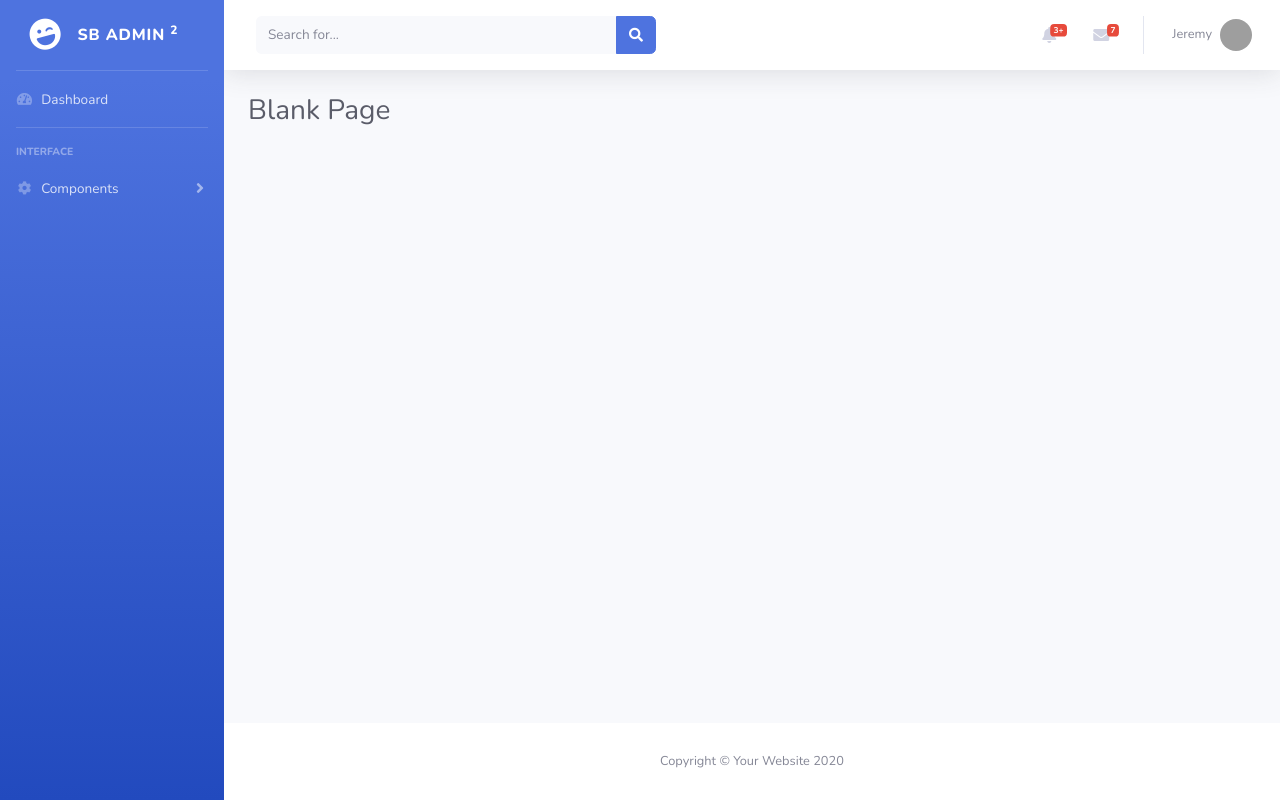
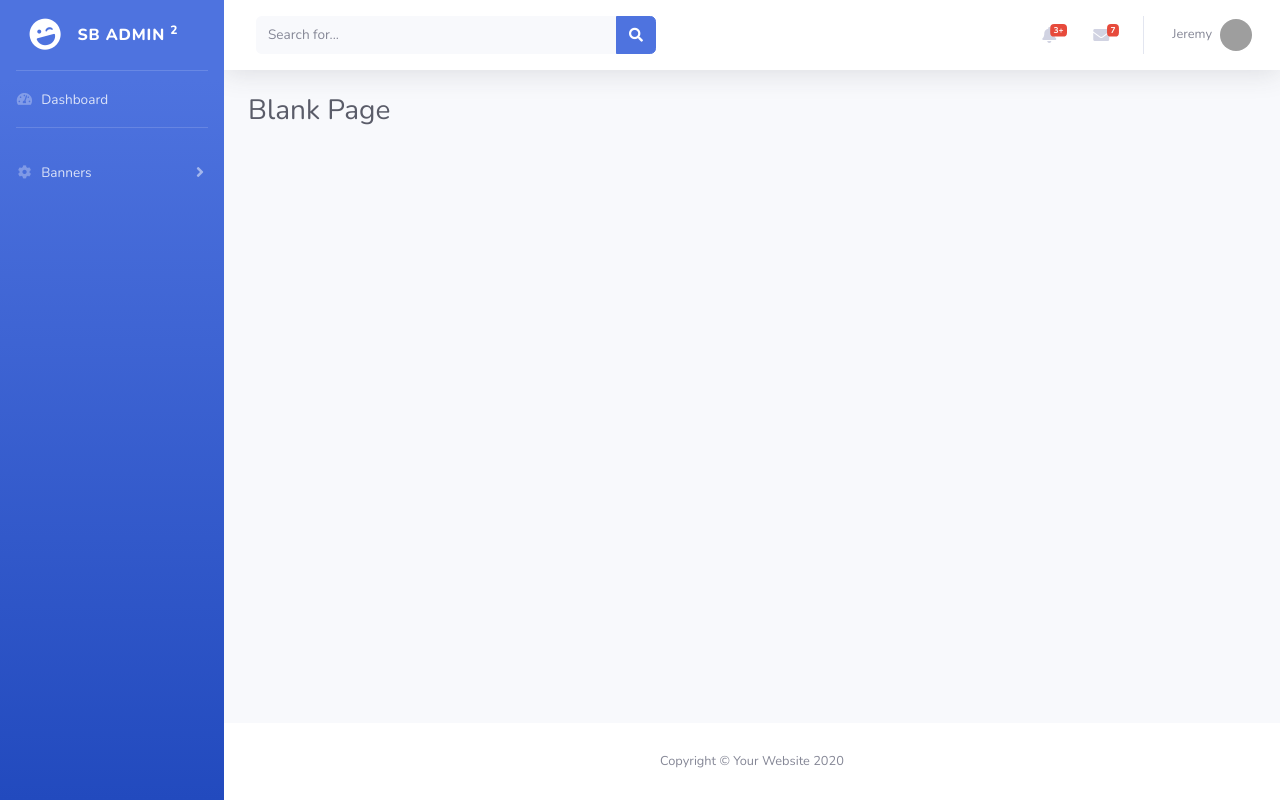
Before and after one commit to Shahidul-Tanim/yummy_foods, a PHP site: page /backend/dashboard.php in a window 1280 px wide. Run offline with PHP 8.4, Linux system fonts and the light colour scheme; a user stored in the database is signed in; grey boxes are pictures that could not be loaded.

Commit message:
sideBar.php

```diff
--- a/backend/backendLayouts/sideBar.php
+++ b/backend/backendLayouts/sideBar.php
@@ -23,22 +23,20 @@
 <hr class="sidebar-divider">
 
 <!-- Heading -->
-<div class="sidebar-heading">
-    Interface
-</div>
+
 
 <!-- Nav Item - Pages Collapse Menu -->
 <li class="nav-item">
     <a class="nav-link collapsed" href="#" data-toggle="collapse" data-target="#collapseTwo"
         aria-expanded="true" aria-controls="collapseTwo">
         <i class="fas fa-fw fa-cog"></i>
-        <span>Components</span>
+        <span>Banners</span>
     </a>
     <div id="collapseTwo" class="collapse" aria-labelledby="headingTwo" data-parent="#accordionSidebar">
         <div class="bg-white py-2 collapse-inner rounded">
-            <h6 class="collapse-header">Custom Components:</h6>
-            <a class="collapse-item" href="buttons.html">Buttons</a>
-            <a class="collapse-item" href="cards.html">Cards</a>
+
+            <a class="collapse-item" href="./addBanners.php">Add Banner</a>
+            <a class="collapse-item" href="./allBanners.php">All Banners</a>
         </div>
     </div>
 </li>
```
